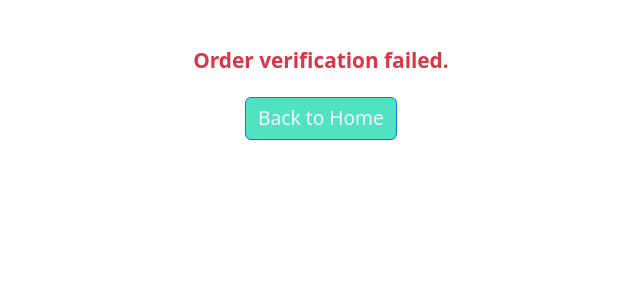
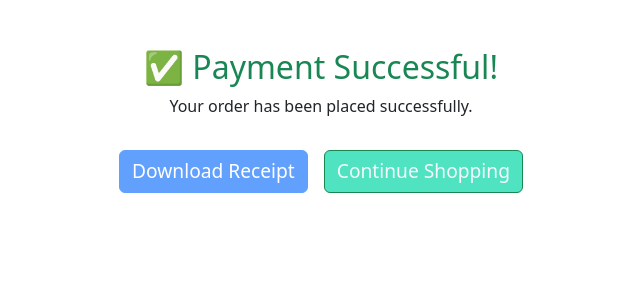
Before and after one commit to JoyEmma12/fran-pro, a React (Create React App) app in the folder grocery-payment-app/: page /order-success in a window 1280 px wide. Shown: the top 300 px of the page, without its empty margins (319-959 px from the left). Built offline with nearby package versions, Linux system fonts and the light colour scheme.

Commit message:
order success screen completed

```diff
--- a/grocery-payment-app/src/App.js
+++ b/grocery-payment-app/src/App.js
@@ -15,7 +15,12 @@ function App() {
   return (
     <Router>
       <Routes>
-        <Route path="/" element={<ProdutcsPage />} />
+        <Route
+          path="/"
+          element={
+            <ProdutcsPage cartItems={cartItems} setCartItems={setCartItems} />
+          }
+        />
         <Route
           path="/products"
           element={
--- /dev/null
+++ b/grocery-payment-app/src/components/ProductsPage/OrderSuccessScreen.css
@@ -0,0 +1,9 @@
+/* #receipt {
+    background: white;
+    color: #333;
+    padding: 20px;
+    max-width: 600px;
+    margin: 0 auto;
+    font-family: 'Arial', sans-serif;
+    border: 1px solid #ddd;
+  } */
--- a/grocery-payment-app/src/components/ProductsPage/OrderSuccessScreen.js
+++ b/grocery-payment-app/src/components/ProductsPage/OrderSuccessScreen.js
@@ -1,93 +1,103 @@
 import React, { useEffect, useState } from "react";
 import jsPDF from "jspdf";
 import html2canvas from "html2canvas";
+import "./OrderSuccessScreen.css";
 
-const OrderSuccessPage = () => {
-  const [order, setOrder] = useState(null);
-  const txRef = new URLSearchParams(window.location.search).get("tx_ref");
+const OrderSuccessScreen = () => {
+  const [txRef, setTxRef] = useState("");
+  const [receiptVisible, setReceiptVisible] = useState(false);
 
   useEffect(() => {
-    if (!txRef) return;
-    fetch(`http://localhost:5000/order-details?tx_ref=${txRef}`)
-      .then((res) => res.json())
-      .then((data) => setOrder(data))
-      .catch(() => setOrder(null));
+    const query = new URLSearchParams(window.location.search);
+    const tx = query.get("tx_ref") || query.get("transaction_id");
+    if (tx) setTxRef(tx);
+  }, []);
+
+  // Set receipt visible once txRef is available
+  useEffect(() => {
+    if (txRef) {
+      setTimeout(() => setReceiptVisible(true), 200); // Allow render to complete
+    }
   }, [txRef]);
 
   const handleDownload = async () => {
     const element = document.getElementById("receipt");
-    const canvas = await html2canvas(element);
-    const imgData = canvas.toDataURL("image/png");
-    const pdf = new jsPDF();
-    pdf.addImage(imgData, "PNG", 10, 10);
-    pdf.save("receipt.pdf");
-  };
-
-  if (!order && txRef) {
-    return <p className="text-center mt-5">Verifying your order...</p>;
+    if (!element) {
+      alert("Receipt not ready. Please try again in a moment.");
+      return;
     }
 
-  if (!order) {
-    return (
-      <div className="text-center mt-5 text-danger">
-        <h4>Order verification failed.</h4>
-        <a href="/" className="btn btn-outline-primary mt-3">
-          Back to Home
-        </a>
-      </div>
-    );
+    try {
+      const canvas = await html2canvas(element, {
+        scale: 2,
+        useCORS: true,
+      });
+      const imgData = canvas.toDataURL("image/png");
+
+      const pdf = new jsPDF();
+      const width = pdf.internal.pageSize.getWidth();
+      const height = (canvas.height * width) / canvas.width;
+
+      pdf.addImage(imgData, "PNG", 0, 0, width, height);
+      pdf.save("receipt.pdf");
+    } catch (err) {
+      console.error("PDF generation failed:", err);
+      alert("An error occurred while generating the receipt.");
     }
+  };
 
   return (
     <div className="container mt-5">
       <div className="text-center mb-4">
-        <h2>✅ Payment Successful!</h2>
-        <p>
-          Thank you, <strong>{order.customer_name}</strong>!
+        <h2 className="text-success">✅ Payment Successful!</h2>
+        <p>Your order has been placed successfully.</p>
+        {txRef && (
+          <p className="text-muted">
+            <strong>Transaction Ref:</strong> {txRef}
           </p>
-        <p>
-          Transaction Reference: <strong>{order.tx_ref}</strong>
-        </p>
+        )}
 
-        <button className="btn btn-success mt-3" onClick={handleDownload}>
+        <button
+          className="btn btn-primary mt-3"
+          onClick={handleDownload}
+          disabled={!receiptVisible}>
           Download Receipt
         </button>
-        <a href="/" className="btn btn-outline-primary mt-3 ms-3">
+        <a href="/products" className="btn btn-outline-success mt-3 ms-3">
           Continue Shopping
         </a>
       </div>
 
+      {receiptVisible && (
         <div
           id="receipt"
           style={{
-          backgroundColor: "#f8f8f8",
             padding: "20px",
-          maxWidth: "600px",
-          margin: "auto",
-          borderRadius: "10px",
+            border: "1px solid #ccc",
+            width: "600px",
+            margin: "20px auto",
+            backgroundColor: "#fff",
+            color: "#333",
+            fontSize: "14px",
+            fontFamily: "Arial, sans-serif",
+            boxShadow: "0 0 10px rgba(0,0,0,0.1)",
           }}>
-        <h4>🧾 Digital Grocery Receipt</h4>
+          <h4 className="mb-3 text-center">🧾 Digital Grocery Receipt</h4>
+          <hr />
           <p>
-          <strong>Name:</strong> {order.customer_name}
+            <strong>Date:</strong> {new Date().toLocaleString()}
           </p>
           <p>
-          <strong>Email:</strong> {order.customer_email}
-        </p>
-        <p>
-          <strong>Phone:</strong> {order.customer_phone}
-        </p>
-        <p>
-          <strong>Total Paid:</strong> ₦{order.total_amount}
-        </p>
-        <p>
-          <strong>Reference:</strong> {order.tx_ref}
+            <strong>Transaction Ref:</strong> {txRef}
           </p>
           <p>
             <strong>Status:</strong> Paid
           </p>
+          <p>Thank you for shopping with us!</p>
         </div>
+      )}
     </div>
   );
 };
 
-export default OrderSuccessPage;
+export default OrderSuccessScreen;
--- a/grocery-payment-app/src/components/ProductsPage/OtherProducts.js
+++ b/grocery-payment-app/src/components/ProductsPage/OtherProducts.js
@@ -1,9 +1,11 @@
 import React, { useState } from "react";
+import { useNavigate } from "react-router-dom";
 import "./OtherProducts.css";
 import { productsdata } from "./productsdata";
 import { AiOutlineHeart, AiFillHeart } from "react-icons/ai";
 
-const OtherProducts = () => {
+const OtherProducts = ({ cartItems, setCartItems }) => {
+  const navigate = useNavigate();
   const [visibleCount, setVisibleCount] = useState(8);
   const [wishlist, setWishlist] = useState([]);
 
@@ -26,6 +28,24 @@ const OtherProducts = () => {
   };
 
   const visibleProducts = productsdata.slice(0, visibleCount);
+
+  const handleAddToCart = (product) => {
+    const exists = cartItems.find((item) => item.id === product.id);
+
+    if (exists) {
+      setCartItems(
+        cartItems.map((item) =>
+          item.id === product.id
+            ? { ...item, quantity: item.quantity + 1 }
+            : item
+        )
+      );
+    } else {
+      setCartItems([...cartItems, { ...product, quantity: 1 }]);
+    }
+
+    navigate("/cart");
+  };
 
   return (
     <div className="otherproducts-container container my-5">
@@ -68,7 +88,9 @@ const OtherProducts = () => {
                     {product.producttag}
                   </span>
                 )}
-                <button className="btn btn-outline-success w-100 mt-auto">
+                <button
+                  className="btn btn-outline-success w-100 mt-auto"
+                  onClick={() => handleAddToCart(product)}>
                   Quick Buy
                 </button>
               </div>
--- a/grocery-payment-app/src/components/ProductsPage/ProdutcsPage.js
+++ b/grocery-payment-app/src/components/ProductsPage/ProdutcsPage.js
@@ -8,7 +8,7 @@ import Footer from "./Footer";
 import { AnimationOnScroll } from "react-animation-on-scroll";
 import "animate.css/animate.min.css";
 
-const ProductsPage = () => {
+const ProductsPage = ({ cartItems, setCartItems }) => {
   return (
     <div>
       <Nav />
@@ -21,7 +21,7 @@ const ProductsPage = () => {
           delay={0}
           duration={0.6}
           animateOnce={true}>
-          <VeggiesProducts />
+          <VeggiesProducts cartItems={cartItems} setCartItems={setCartItems} />
         </AnimationOnScroll>
 
         <AnimationOnScroll
@@ -39,7 +39,7 @@ const ProductsPage = () => {
           delay={300}
           duration={1}
           animateOnce={true}>
-          <OtherProducts />
+          <OtherProducts cartItems={cartItems} setCartItems={setCartItems} />
         </AnimationOnScroll>
       </div>
 
--- a/grocery-payment-app/src/components/ProductsPage/VeggiesProducts.js
+++ b/grocery-payment-app/src/components/ProductsPage/VeggiesProducts.js
@@ -1,4 +1,5 @@
-import React from 'react'
+import React from "react";
+import { useNavigate } from "react-router-dom";
 import "./VeggiesProducts.css";
 import veggieimg1 from "../../assets/product17.jpeg";
 import veggieimg2 from "../../assets/product15.jpeg";
@@ -9,70 +10,84 @@ import veggiesimg6 from "../../assets/tomatoes.jpeg";
 import veggiesimg7 from "../../assets/ginger.jpeg";
 import veggiesimg8 from "../../assets/potatoes.jpeg";
 
-
-
-
 const veggieData = [
   {
-        id:1,
+    id: 1,
     name: "Fresh Green Cucumber",
     price: 2500,
     image: veggieimg1,
     badge: "Newest Stock",
   },
   {
-        id:2,
+    id: 2,
     name: "Organic Carrots",
     price: 1500,
     image: veggieimg2,
     badge: "In Season",
-
   },
   {
-        id:3,
+    id: 3,
     name: "Sweet Corn",
     price: 2000,
     image: veggieimg3,
     badge: "Special Offer",
   },
   {
-      id:4,
+    id: 4,
     name: "Fresh Pineapple",
     price: 3000,
     image: veggiesimg4,
     badge: "New Arrival",
   },
   {
-      id:5,
+    id: 5,
     name: "Green Beans",
     price: 1800,
     image: veggiesimg5,
     badge: "New Arrival",
   },
   {
-      id:6,
+    id: 6,
     name: "Fresh Tomatoes",
     price: 1200,
     image: veggiesimg6,
-      badge: "Premium ",
+    badge: "Premium",
   },
   {
-      id:7,
+    id: 7,
     name: "Potatoes",
     price: 1000,
     image: veggiesimg8,
     badge: "Best Seller",
   },
   {
-      id:8,
+    id: 8,
     name: "Fresh Ginger",
     price: 800,
     image: veggiesimg7,
     badge: "New Arrival",
+  },
+];
+
+const VeggiesProducts = ({ cartItems, setCartItems }) => {
+  const navigate = useNavigate();
+
+  const handleAddToCart = (veg) => {
+    const exists = cartItems.find((item) => item.id === veg.id);
+
+    if (exists) {
+      setCartItems(
+        cartItems.map((item) =>
+          item.id === veg.id ? { ...item, quantity: item.quantity + 1 } : item
+        )
+      );
+    } else {
+      setCartItems([...cartItems, { ...veg, quantity: 1 }]);
     }
 
-]
-const VeggiesProducts = () => {
+    navigate("/cart");
+  };
+
   return (
     <div className="container my-5">
       <h2 className="text-success fw-bold">
@@ -100,11 +115,14 @@ const VeggiesProducts = () => {
               <div className="card-body p-3">
                 <h5 className="card-title">{veg.name}</h5>
                 <p className="card-text text-success fw-semibold">
-                  ₦{veg.price}
+                  ₦{veg.price.toLocaleString()}
                 </p>
-                <span className="badge bg-success mb-2 position-absolute top-0 end-0">{veg.badge}</span>
-                {/* needs api call */}
-                <button className="btn btn-outline-success w-100">
+                <span className="badge bg-success mb-2 position-absolute top-0 end-0">
+                  {veg.badge}
+                </span>
+                <button
+                  className="btn btn-outline-success w-100"
+                  onClick={() => handleAddToCart(veg)}>
                   Add to Cart
                 </button>
               </div>
@@ -114,6 +132,6 @@ const VeggiesProducts = () => {
       </div>
     </div>
   );
-}
+};
 
-export default VeggiesProducts
+export default VeggiesProducts;
```
Also changed, not shown: 2 other files (tests, documents, lock files or other folders). Lines whose indentation alone changed are shown as unchanged.
